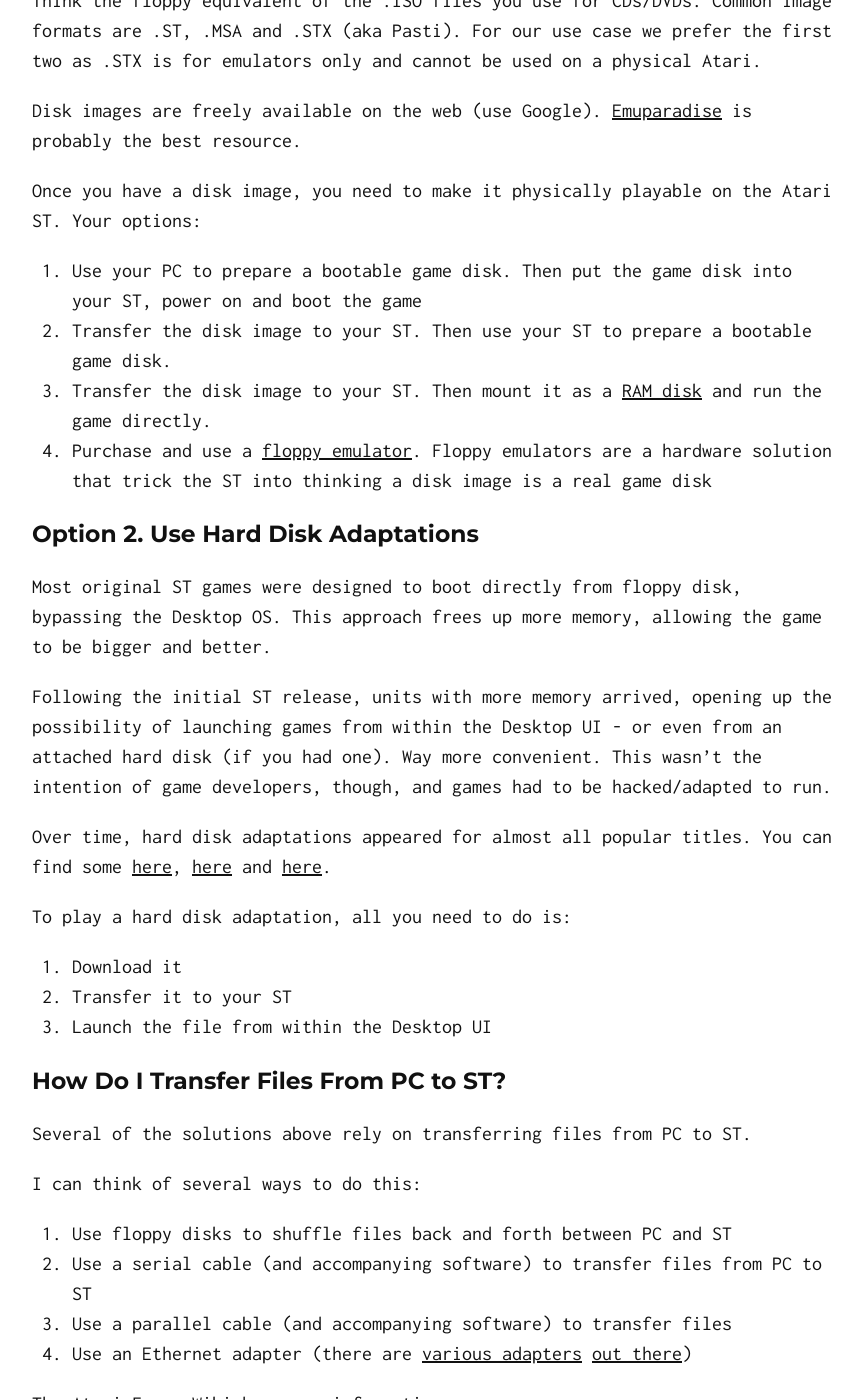
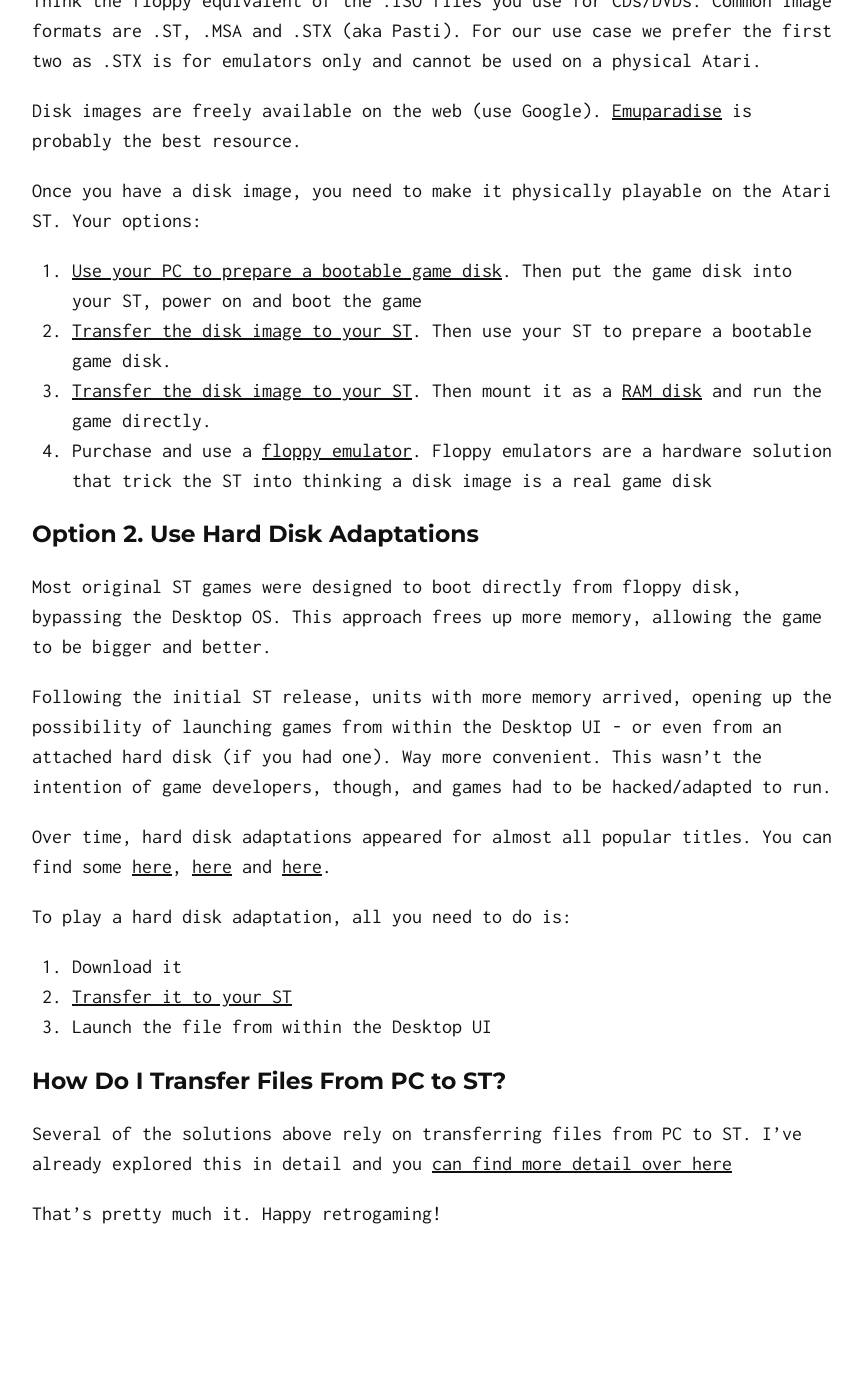
Before and after one commit to retrorabble/retrorabble.github.io, a Jekyll site: the page built from _posts/2015-09-18-playing-downloaded-games-on-a-real-atari-st.md, in a window 1280 px wide and 1400 px high, scrolled down 629 px. Shown: the whole window, without its empty margins (208-1070 px from the left). Built offline with Jekyll 4.4.1, drawn with Linux system fonts in a browser that asks for light colours; after the commit the page ends 1958 px from its top, so only the background shows below that; some of the changed text lies outside the part shown.

Commit message:
Update old post with new details
Update old post with new details

```diff
--- a/_posts/2015-09-18-playing-downloaded-games-on-a-real-atari-st.md
+++ b/_posts/2015-09-18-playing-downloaded-games-on-a-real-atari-st.md
@@ -19,9 +19,9 @@ Disk images are freely available on the web (use Google). <a href="http://www.em
 
 Once you have a disk image, you need to make it physically playable on the Atari ST. Your options:
 
-1. Use your PC to prepare a bootable game disk. Then put the game disk into your ST, power on and boot the game
-2. Transfer the disk image to your ST. Then use your ST to prepare a bootable game disk.
-3. Transfer the disk image to your ST. Then mount it as a <a href="https://en.wikipedia.org/wiki/RAM_drive" target="_blank">RAM disk</a> and run the game directly.
+1. [Use your PC to prepare a bootable game disk]({% post_url 2015-09-22-use-your-pc-to-create-a-bootable-atari-st-game-disk %}). Then put the game disk into your ST, power on and boot the game
+2. [Transfer the disk image to your ST]({% post_url 2015-12-26-transferring-files-from-pc-to-st %}). Then use your ST to prepare a bootable game disk.
+3. [Transfer the disk image to your ST]({% post_url 2015-12-26-transferring-files-from-pc-to-st %}). Then mount it as a <a href="https://en.wikipedia.org/wiki/RAM_drive" target="_blank">RAM disk</a> and run the game directly.
 4. Purchase and use a <a href="https://en.wikipedia.org/wiki/Floppy_disk_hardware_emulator" target="_blank">floppy emulator</a>. Floppy emulators are a hardware solution that trick the ST into thinking a disk image is a real game disk
 
 ### Option 2. Use Hard Disk Adaptations
@@ -35,20 +35,11 @@ Over time, hard disk adaptations appeared for almost all popular titles. You can
 To play a hard disk adaptation, all you need to do is:
 
 1. Download it
-2. Transfer it to your ST
+2. [Transfer it to your ST]({% post_url 2015-12-26-transferring-files-from-pc-to-st %})
 3. Launch the file from within the Desktop UI
 
 ### How Do I Transfer Files From PC to ST?
 
-Several of the solutions above rely on transferring files from PC to ST.
+Several of the solutions above rely on transferring files from PC to ST. I've already explored this in detail and you [can find more detail over here]({% post_url 2015-12-26-transferring-files-from-pc-to-st %})
 
-I can think of several ways to do this:
-
-1. Use floppy disks to shuffle files back and forth between PC and ST
-2. Use a serial cable (and accompanying software) to transfer files from PC to ST
-3. Use a parallel cable (and accompanying software) to transfer files
-4. Use an Ethernet adapter (there are <a href="http://lotharek.pl/product.php?pid=73" target="_blank">various adapters</a> <a href="http://hardware.atari.org/ether/" target="_blank">out there</a>)
-
-The <a href="http://www.atari-wiki.com/?title=Transferring_Files" target="_blank">Atari Forum Wiki has more information</a>.
-
-Phew! Quite a lot to be getting on with! Time to try some of these out. I'll update this post as I investigate the various options.
+That's pretty much it. Happy retrogaming!
```
